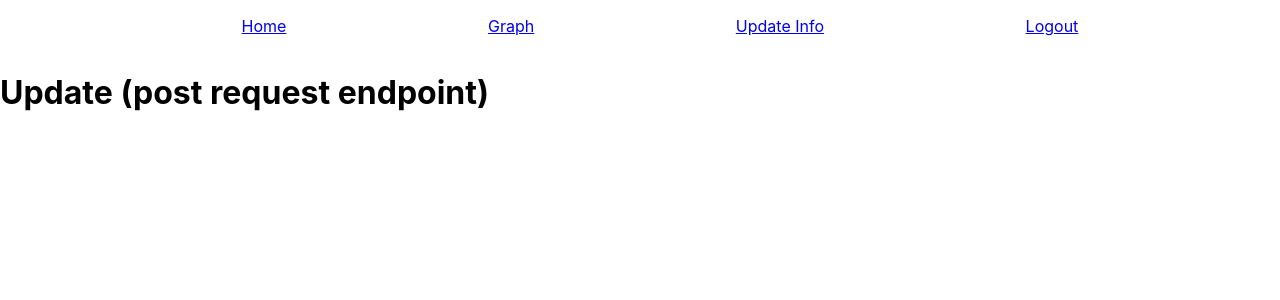
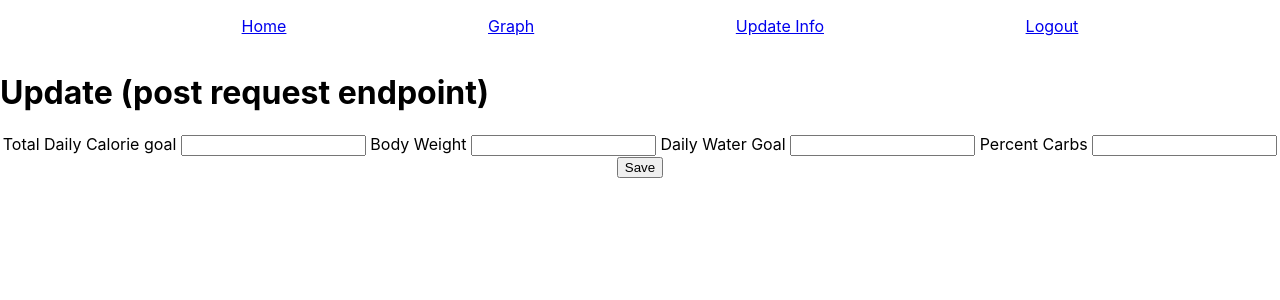
Before and after one commit to PersonofNote/flask-macro-tracker, a React (Create React App) app in the folder frontend/: page /update in a window 1280 px wide. Shown: the top 300 px of the page. Built offline with nearby package versions, Linux system fonts and the light colour scheme; no server answers.

Commit message:
Begin hooking up forms to update user

```diff
--- a/frontend/src/App.js
+++ b/frontend/src/App.js
@@ -37,7 +37,7 @@ function App() {
               justifyContent: `space-evenly`
           }}>
               <li>
-                <Link to="/user">Home</Link>
+                <Link to="/dashboard">Home</Link>
               </li>
               <li>
                 <Link to="/graph">Graph</Link>
@@ -49,7 +49,7 @@ function App() {
             </ul>
           </nav>
           <Switch>
-            <Route path="/user">
+            <Route path="/dashboard">
               <Dashboard />
             </Route>
             <Route path="/graph">
--- a/frontend/src/components/UpdatePage.js
+++ b/frontend/src/components/UpdatePage.js
@@ -3,6 +3,7 @@ import React, { useState, useEffect, PureComponent } from 'react'
 function UpdatePage() {
   useEffect(() => {
     // POST request using fetch inside useEffect React hook
+    /*
     const requestOptions = {
         method: 'POST',
         headers: { 'Content-Type': 'application/json' },
@@ -10,15 +11,24 @@ function UpdatePage() {
     };
     fetch('/update', requestOptions)
         .then(response => response.json())
-        .then(data => setPostId(data.calorie_total));
-
+        .then(data => console.log(data));
+    */
 }, []);
 
 const handleSubmit = (event) => {
   // Construct post request by iterating over (not-empty) values in form
   // Set user data to new result
+  event.preventDefault();
   console.log(event);
+  const requestOptions = {
+    method: 'POST',
+    headers: { 'Content-Type': 'application/json' },
+    body: JSON.stringify({ calore_total: '6000' })
   };
+  fetch('/update', requestOptions)
+      .then(response => response.json())
+      .then(data => console.log(data));
+};
 
   return (
     <div className="" style={{height: `100vh`}}>
@@ -28,6 +38,17 @@ const handleSubmit = (event) => {
       }}>
           <h1> Update (post request endpoint)</h1>
       </div>
+      <form method="post" onSubmit={handleSubmit}>
+        <label for="calorie_total"> Total Daily Calorie goal </label>
+        <input type="number" id="calorie_total" name="calorie_total"/>
+        <label for="bodyweight"> Body Weight </label>
+        <input type="number" id="bodyweight" name="bodyweight"/>
+        <label for="water_amount"> Daily Water Goal </label>
+        <input type="number" id="water_amount" name="water_amount"/>
+        <label for="carb"> Percent Carbs </label>
+        <input type="number" id="carb_goal" name="carb"/>
+        <input className="btn-large" type="submit" value="Save" />
+      </form>
     </div>
   );
 }
```
Also changed, not shown: 1 other file (tests, documents, lock files or other folders).
